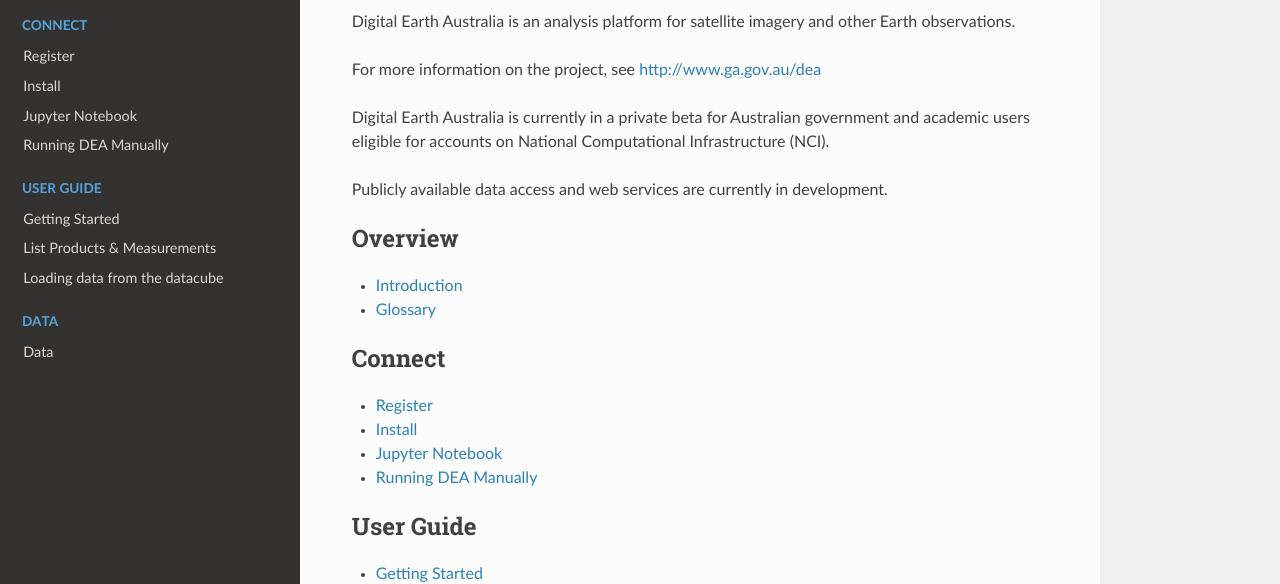
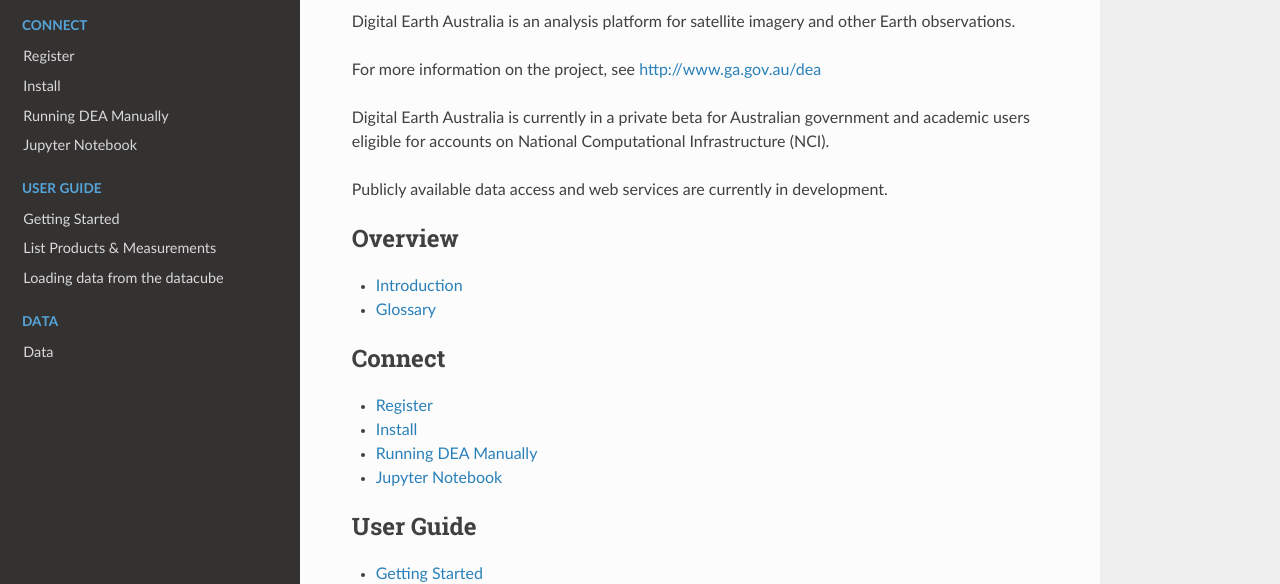
Before and after one commit to GeoscienceAustralia/digitalearthau, a Sphinx documentation site: the page built from docs/index.rst, in a window 1280 px wide and 1213 px high. Shown: the part 294-878 px from the top of the window. Built offline with Sphinx 7.4.7 and the Read the Docs theme 2.0.0, drawn with Linux system fonts in a browser that asks for light colours.

Commit message:
Formatting adjustments

```diff
--- a/docs/index.rst
+++ b/docs/index.rst
@@ -35,8 +35,8 @@
 
    connect/account.rst
    connect/install.rst
+   connect/nci_basics.rst
    connect/jupyter.rst
-   connect/nci_basics.rst
 
 .. toctree::
    :maxdepth: 1
```
Also changed, not shown: docs/query/Loading Data.ipynb.
